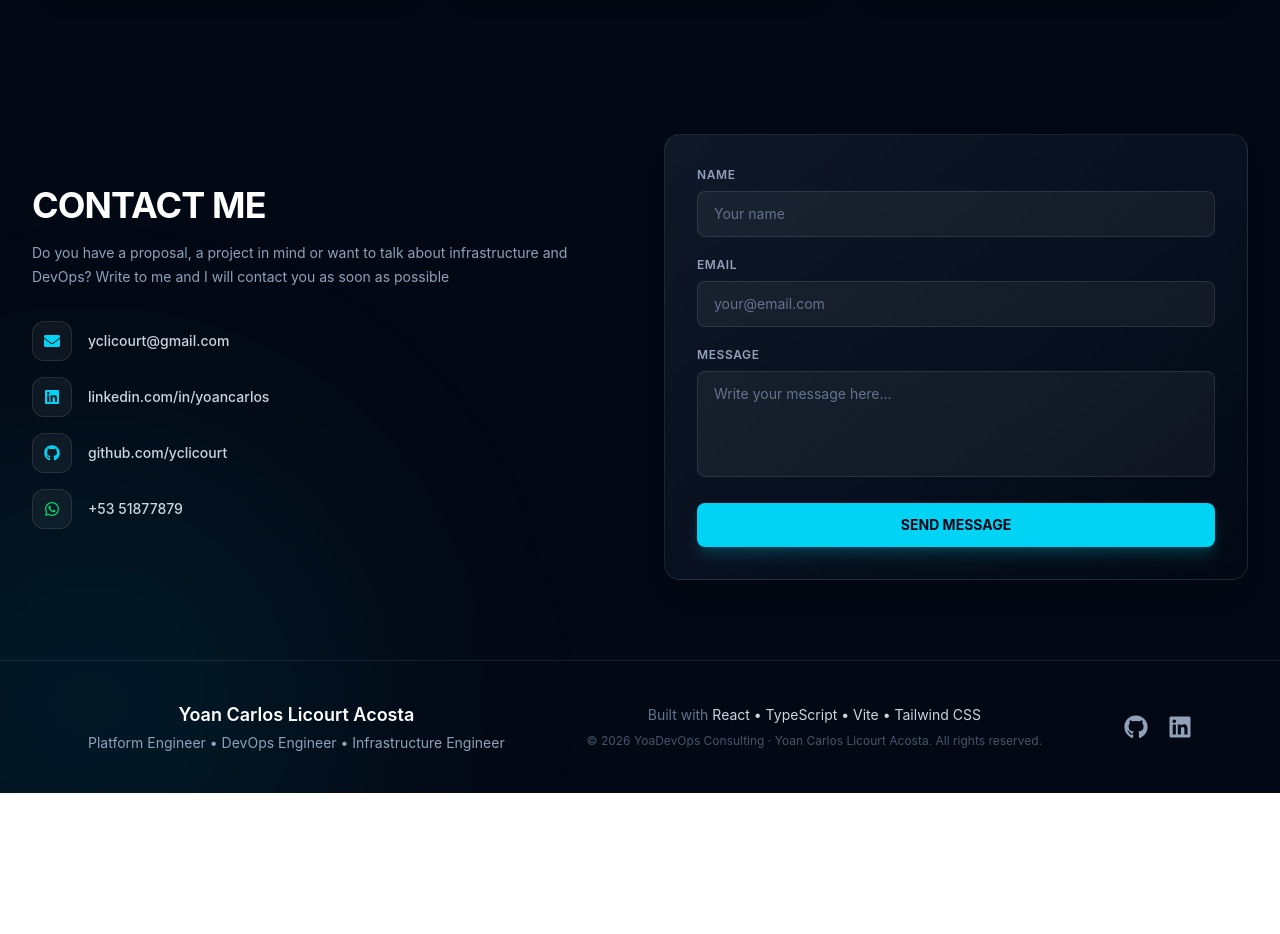
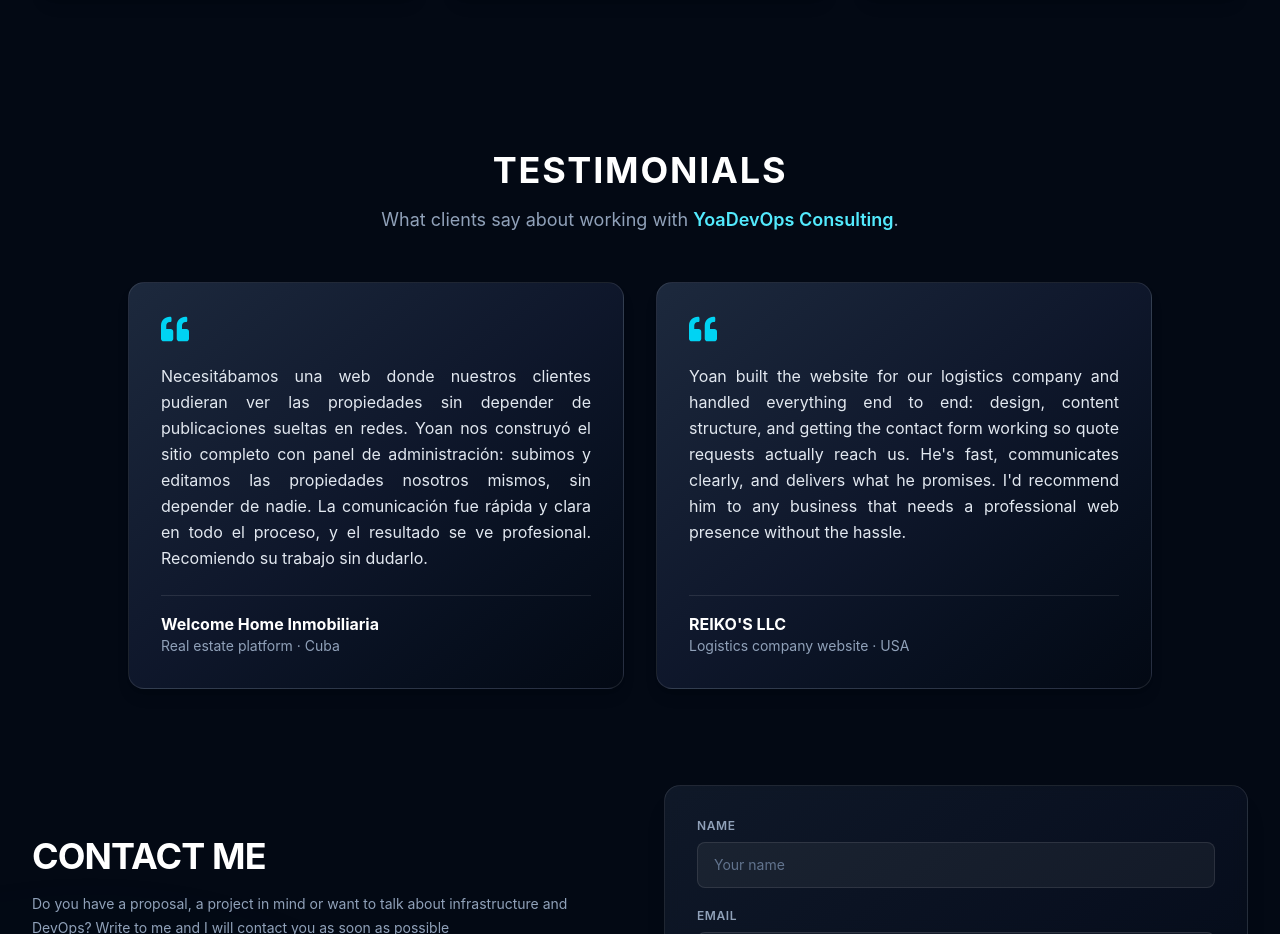
Before and after one commit to yclicourt/portfolio-yoadevOps, a React (Vite) app: page / in a window 1280 px wide. Shown: the part 5443-6377 px from the top of the page. Before the commit the page ends 6236 px from the top, so only its background shows below. Built offline with nearby package versions, Linux system fonts and the light colour scheme.

Commit message:
Seccion Testimonials: testimonios aprobados de Welcome Home Inmobiliaria y REIKOS LLC

```diff
--- a/src/App.tsx
+++ b/src/App.tsx
@@ -7,6 +7,7 @@
 import { Projects } from "./components/Projects";
 import { Skills } from "./components/Skills";
 import { Services } from "./components/Services";
+import { Testimonials } from "./components/Testimonials";
 import { Background } from "./components/common/Background";
 import { ButtonUp } from "./components/common/ButtonUp";
 
@@ -34,6 +35,9 @@
             <section id="projects">
               <Projects />
             </section>
+            <section id="testimonials" className="mt-20">
+              <Testimonials />
+            </section>
             <section id="contact">
               <Contact />
             </section>
--- /dev/null
+++ b/src/components/Testimonials.tsx
@@ -0,0 +1,50 @@
+import { FaQuoteLeft } from "react-icons/fa";
+import { testimonials } from "@/constants/testimonials";
+
+export const Testimonials = () => {
+  return (
+    <div className="max-w-7xl mx-auto py-4 px-5 lg:px-8">
+      <h1 className="text-white font-bold text-4xl text-center uppercase tracking-wider">
+        Testimonials
+      </h1>
+      <p className="text-slate-400 text-center text-lg mt-4 max-w-3xl mx-auto">
+        What clients say about working with{" "}
+        <span className="text-cyan-300 font-semibold">
+          YoaDevOps Consulting
+        </span>
+        .
+      </p>
+
+      <div className="grid grid-cols-1 gap-8 md:grid-cols-2 mt-12 max-w-5xl mx-auto">
+        {testimonials.map((t) => (
+          <figure
+            key={t.id}
+            className="
+              flex
+              h-full
+              flex-col
+              rounded-2xl
+              border
+              border-white/10
+              bg-linear-to-br
+              from-slate-800
+              via-slate-900
+              to-[#030914]
+              p-8
+              shadow-lg
+            "
+          >
+            <FaQuoteLeft className="w-7 h-7 text-cyan-400" />
+            <blockquote className="mt-5 flex-1 text-slate-200 leading-relaxed text-justify">
+              {t.quote}
+            </blockquote>
+            <figcaption className="mt-6 border-t border-white/10 pt-4">
+              <p className="text-white font-bold">{t.business}</p>
+              <p className="text-sm text-slate-400">{t.context}</p>
+            </figcaption>
+          </figure>
+        ))}
+      </div>
+    </div>
+  );
+};
--- /dev/null
+++ b/src/constants/testimonials.ts
@@ -0,0 +1,23 @@
+export interface Testimonial {
+  id: string;
+  quote: string;
+  business: string;
+  context: string;
+}
+
+export const testimonials: Testimonial[] = [
+  {
+    id: "welcome-home",
+    quote:
+      "Necesitábamos una web donde nuestros clientes pudieran ver las propiedades sin depender de publicaciones sueltas en redes. Yoan nos construyó el sitio completo con panel de administración: subimos y editamos las propiedades nosotros mismos, sin depender de nadie. La comunicación fue rápida y clara en todo el proceso, y el resultado se ve profesional. Recomiendo su trabajo sin dudarlo.",
+    business: "Welcome Home Inmobiliaria",
+    context: "Real estate platform · Cuba",
+  },
+  {
+    id: "reikos-llc",
+    quote:
+      "Yoan built the website for our logistics company and handled everything end to end: design, content structure, and getting the contact form working so quote requests actually reach us. He's fast, communicates clearly, and delivers what he promises. I'd recommend him to any business that needs a professional web presence without the hassle.",
+    business: "REIKO'S LLC",
+    context: "Logistics company website · USA",
+  },
+];
```
